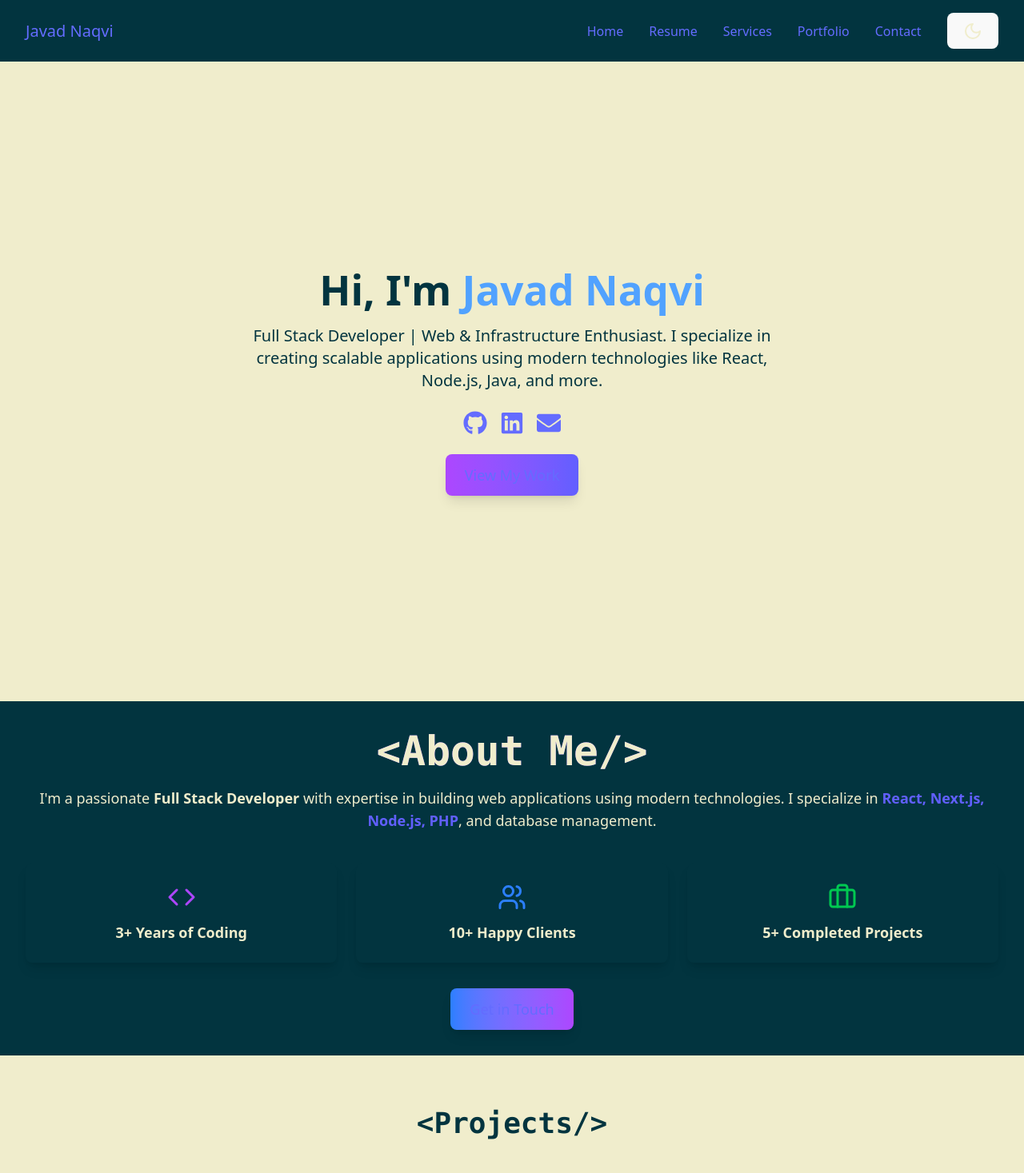
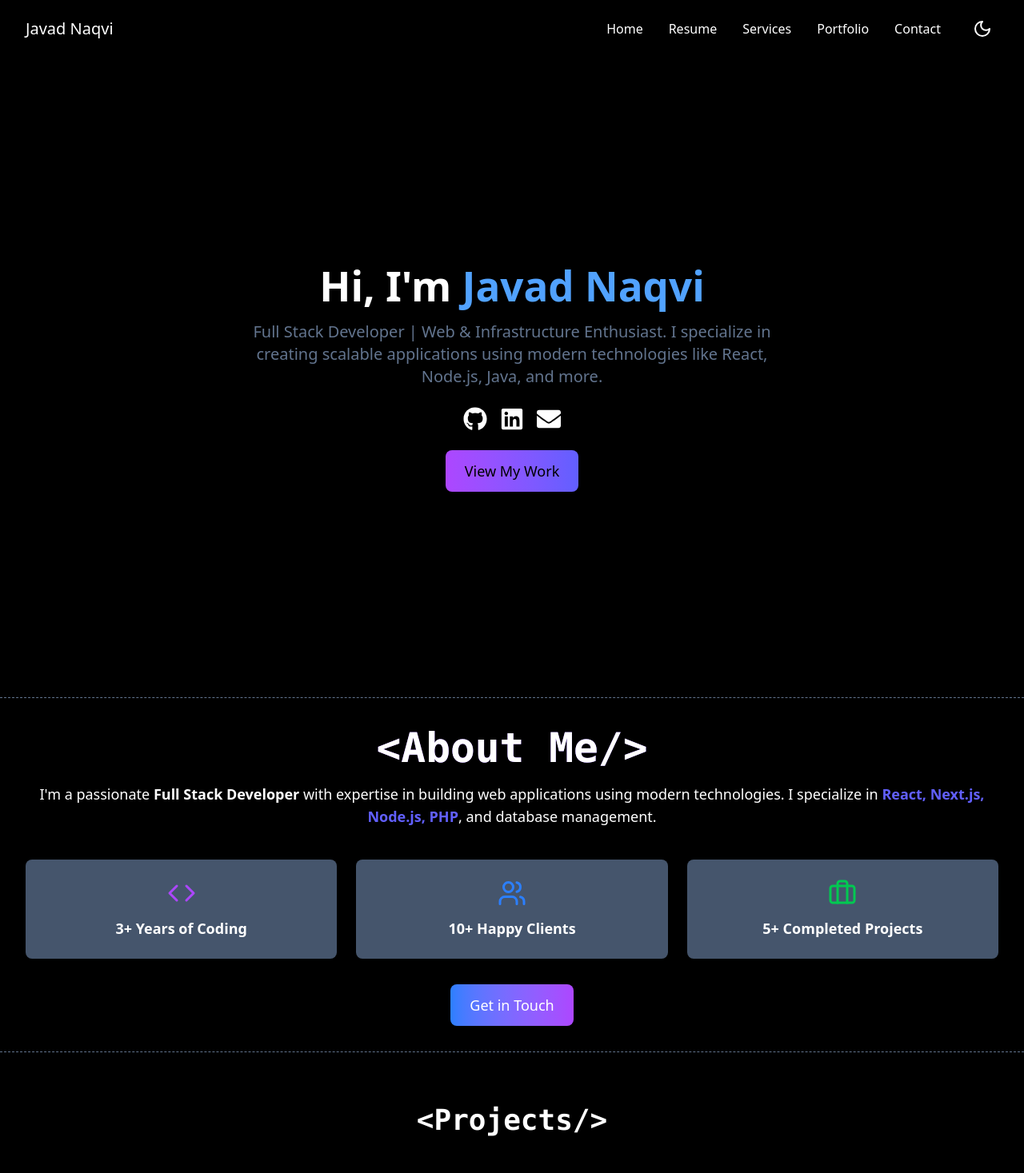
Before and after one commit to missamnaqvi/portfolio, a React (Vite) app: page / in a window 1280 px wide. Shown: the top 1467 px of the page at 80% size. Built offline with nearby package versions, Linux system fonts and the light colour scheme; grey boxes are pictures that could not be loaded.

Commit message:
theme color change

```diff
--- a/src/components/About.jsx
+++ b/src/components/About.jsx
@@ -4,10 +4,11 @@ import { Code, Users, Briefcase } from "lucide-react";
 
 export default function About() {
   return (
-    <section className="container p-8 text-center bg-[#02343F] text-[#F0EDCC]">
+    <div className="bg-black text-white border-b-[1px] border-dashed border-slate-500">
+      <section className="container p-8 text-center ">
         {/* Animated Header */}
         <motion.h1
-        className="text-4xl text-[#F0EDCC] font-bold bg-gradient-to-r from-purple-500 to-indigo-500  bg-clip-text"
+          className="text-4xl text-white font-bold bg-gradient-to-r from-purple-500 to-indigo-500  bg-clip-text"
           initial={{ opacity: 0, y: -50 }}
           animate={{ opacity: 1, y: 0 }}
           transition={{ duration: 0.8 }}
@@ -19,7 +20,7 @@ export default function About() {
 
         {/* Short Introduction */}
         <motion.p
-        className="text-[#F0EDCC] dark:text-gray-300 mt-4 text-lg"
+          className="text-white mt-4 text-lg"
           initial={{ opacity: 0, y: 20 }}
           animate={{ opacity: 1, y: 0 }}
           transition={{ duration: 1 }}
@@ -37,31 +38,31 @@ export default function About() {
         {/* Animated Stats Section */}
         <div className="mt-10 grid grid-cols-1 md:grid-cols-3 gap-6">
           <motion.div
-          className="p-6 bg-[#02343F] dark:bg-gray-800 rounded-lg shadow-lg flex flex-col items-center"
+            className="p-6 bg-slate-600 dark:bg-gray-800 rounded-lg shadow-lg flex flex-col items-center"
             whileHover={{ scale: 1.1 }}
           >
             <Code size={36} className="text-purple-500" />
-          <h3 className="mt-3 text-lg font-semibold text-[#F0EDCC]  dark:text-white">
+            <h3 className="mt-3 text-lg font-semibold text-white">
               3+ Years of Coding
             </h3>
           </motion.div>
 
           <motion.div
-          className="p-6 bg-[#02343F] dark:bg-gray-800 rounded-lg shadow-lg flex flex-col items-center"
+            className="p-6 bg-slate-600 dark:bg-gray-800 rounded-lg shadow-lg flex flex-col items-center"
             whileHover={{ scale: 1.1 }}
           >
             <Users size={36} className="text-blue-500" />
-          <h3 className="mt-3 text-lg font-semibold text-[#F0EDCC] dark:text-white">
+            <h3 className="mt-3 text-lg font-semibold text-white">
               10+ Happy Clients
             </h3>
           </motion.div>
 
           <motion.div
-          className="p-6 bg-[#02343F] dark:bg-gray-800 rounded-lg shadow-lg flex flex-col items-center"
+            className="p-6 bg-slate-600 rounded-lg shadow-lg flex flex-col items-center"
             whileHover={{ scale: 1.1 }}
           >
             <Briefcase size={36} className="text-green-500" />
-          <h3 className="mt-3 text-lg font-semibold text-[#F0EDCC] dark:text-white">
+            <h3 className="mt-3 text-lg font-semibold text-white">
               5+ Completed Projects
             </h3>
           </motion.div>
@@ -76,5 +77,6 @@ export default function About() {
           Get in Touch
         </motion.a>
       </section>
+    </div>
   );
 }
--- a/src/components/ContactForm.jsx
+++ b/src/components/ContactForm.jsx
@@ -16,12 +16,12 @@ const ContactForm = () => {
   };
 
   return (
-    <section className="container bg-[#02343F] text-[#F0EDCC]">
-      <div className="py-8 lg:py-16 px-4 mx-auto max-w-screen-md">
-        <h2 className="mb-4 text-4xl tracking-tight font-extrabold text-center text-[#F0EDCC] dark:text-white">
+    <section className=" bg-black text-white">
+      <div className="container py-8 lg:pt-16 lg:pb-8 px-4 mx-auto max-w-screen-md">
+        <h2 className="mb-4 text-4xl tracking-tight font-extrabold text-center text-white dark:text-white">
           Contact Us
         </h2>
-        <p className="mb-8 lg:mb-16 font-light text-center text-[#F0EDCC] dark:text-gray-400 sm:text-xl">
+        <p className="mb-8 lg:mb-16 font-light text-center text-white dark:text-gray-400 sm:text-xl">
           Got a technical issue? Want to send feedback about a beta feature?
           Need details about our Business plan? Let us know.
         </p>
@@ -29,7 +29,7 @@ const ContactForm = () => {
           <div>
             <label
               htmlFor="email"
-              className="block mb-2 text-sm font-medium text-[#F0EDCC] dark:text-gray-300"
+              className="block mb-2 text-sm font-medium text-white dark:text-gray-300"
             >
               Your email
             </label>
@@ -43,7 +43,7 @@ const ContactForm = () => {
                   message: "Invalid email address",
                 },
               })}
-              className={`shadow-sm bg-[#F0EDCC] text-[#02343F] border border-gray-300 text-sm rounded-lg focus:ring-primary-500 focus:border-primary-500 block w-full p-2.5 dark:bg-gray-700 dark:border-gray-600 dark:placeholder-gray-400 dark:text-[#02343F] dark:focus:ring-primary-500 dark:focus:border-primary-500 dark:shadow-sm-light ${
+              className={`shadow-sm text-white border border-gray-300 text-sm rounded-lg focus:ring-primary-500 focus:border-primary-500 block w-full p-2.5 dark:bg-gray-700 dark:border-gray-600 dark:placeholder-gray-400 dark:text-white dark:focus:ring-primary-500 dark:focus:border-primary-500 dark:shadow-sm-light ${
                 errors.email ? "border-red-500" : ""
               }`}
               placeholder="name@example.com"
@@ -58,7 +58,7 @@ const ContactForm = () => {
           <div>
             <label
               htmlFor="subject"
-              className="block mb-2 text-sm font-medium text-[#F0EDCC] dark:text-gray-300"
+              className="block mb-2 text-sm font-medium text-white dark:text-gray-300"
             >
               Subject
             </label>
@@ -72,7 +72,7 @@ const ContactForm = () => {
                   message: "Subject must be at least 5 characters",
                 },
               })}
-              className={`block p-3 w-full text-sm text-gray-900 bg-gray-50 rounded-lg border border-gray-300 shadow-sm focus:ring-primary-500 focus:border-primary-500 dark:bg-gray-700 dark:border-gray-600 dark:placeholder-gray-400 dark:text-white dark:focus:ring-primary-500 dark:focus:border-primary-500 dark:shadow-sm-light ${
+              className={`block p-3 w-full text-sm text-white bg-black rounded-lg border border-gray-300 shadow-sm focus:ring-primary-500 focus:border-primary-500 dark:bg-gray-700 dark:border-gray-600 dark:placeholder-gray-400 dark:text-white dark:focus:ring-primary-500 dark:focus:border-primary-500 dark:shadow-sm-light ${
                 errors.subject ? "border-red-500" : ""
               }`}
               placeholder="Let us know how we can help you"
@@ -87,7 +87,7 @@ const ContactForm = () => {
           <div className="sm:col-span-2">
             <label
               htmlFor="message"
-              className="block mb-2 text-sm font-medium text-[#F0EDCC] dark:text-gray-400"
+              className="block mb-2 text-sm font-medium text-white dark:text-gray-400"
             >
               Your message
             </label>
@@ -101,7 +101,7 @@ const ContactForm = () => {
                   message: "Message must be at least 10 characters",
                 },
               })}
-              className={`block p-2.5 w-full text-sm text-gray-900 bg-gray-50 rounded-lg shadow-sm border border-gray-300 focus:ring-primary-500 focus:border-primary-500 dark:bg-gray-700 dark:border-gray-600 dark:placeholder-gray-400 dark:text-white dark:focus:ring-primary-500 dark:focus:border-primary-500 ${
+              className={`block p-2.5 w-full text-sm text-white bg-black rounded-lg shadow-sm border border-gray-300 focus:ring-primary-500 focus:border-primary-500 dark:bg-gray-700 dark:border-gray-600 dark:placeholder-gray-400 dark:text-white dark:focus:ring-primary-500 dark:focus:border-primary-500 ${
                 errors.message ? "border-red-500" : ""
               }`}
               placeholder="Leave a comment..."
@@ -115,7 +115,7 @@ const ContactForm = () => {
 
           <button
             type="submit"
-            className="py-3 px-5 text-sm font-medium text-center bg-[#F0EDCC] text-[#02343F] rounded-lg bg-primary-700 sm:w-fit hover:bg-primary-800 focus:ring-4 focus:outline-none focus:ring-primary-300 dark:bg-primary-600 dark:hover:bg-primary-700 dark:focus:ring-primary-800"
+            className="py-3 px-5 text-sm font-medium text-center bg-slate-300 text-black rounded-lg bg-primary-700 sm:w-fit hover:bg-primary-800 focus:ring-4 focus:outline-none focus:ring-primary-300 dark:bg-primary-600 dark:hover:bg-primary-700 dark:focus:ring-primary-800"
           >
             Send message
           </button>
--- a/src/components/Footer.jsx
+++ b/src/components/Footer.jsx
@@ -2,15 +2,14 @@ import React from "react";
 
 export default function Footer() {
   return (
-    <footer class="bg-[#02343F] text-[#F0EDCC] dark:bg-gray-900">
+    <footer class="bg-black text-white">
       <div class="container px-4 md:py-8">
         <hr class="my-6 border-gray-200 sm:mx-auto dark:border-gray-700 lg:my-2" />
-        <span class="block text-sm text-gray-500 sm:text-center dark:text-gray-400">
-          © 2023{" "}
+        <span class="block text-center text-sm sm:text-center dark:text-gray-400">
           <a href="https://flowbite.com/" class="hover:underline">
-            JAVAD NAQVI
+            Made With &#x2764; By &nbsp;<strong>JAVAD NAQVI</strong>
           </a>
-          . All Rights Reserved.
+          <br />© 2023-All Rights Reserved.
         </span>
       </div>
     </footer>
--- a/src/components/Header.jsx
+++ b/src/components/Header.jsx
@@ -17,7 +17,7 @@ export default function Header() {
   }, [theme]);
 
   return (
-    <header className="bg-[#02343F] text-[#F0EDCC]">
+    <header className="bg-black text-white">
       <nav className="container px-4 sm:px-6 lg:px-8 py-4">
         <div className="flex justify-between items-center">
           {/* Logo */}
--- a/src/components/Hero.jsx
+++ b/src/components/Hero.jsx
@@ -3,7 +3,8 @@ import { FaGithub, FaLinkedin, FaEnvelope } from "react-icons/fa";
 
 export default function Hero() {
   return (
-    <section className="container flex flex-col items-center justify-center min-h-screen bg-[#F0EDCC] text-[#02343F] text-center p-6">
+    <div className="bg-black text-white border-b-[1px] border-dashed border-slate-500">
+      <section className="container flex flex-col items-center justify-center min-h-screen text-center p-6">
         <motion.h1
           className="text-5xl font-bold mb-4"
           initial={{ opacity: 0, y: -50 }}
@@ -13,14 +14,14 @@ export default function Hero() {
           Hi, I'm <span className="text-blue-400">Javad Naqvi</span>
         </motion.h1>
         <motion.p
-        className="text-xl text-[#02343F] max-w-2xl"
+          className="text-xl text-slate-500 max-w-2xl"
           initial={{ opacity: 0, y: 50 }}
           animate={{ opacity: 1, y: 0 }}
           transition={{ duration: 0.8, delay: 0.3 }}
         >
-        Full Stack Developer | Web & Infrastructure Enthusiast. I specialize in
-        creating scalable applications using modern technologies like React,
-        Node.js, Java, and more.
+          Full Stack Developer | Web & Infrastructure Enthusiast. I specialize
+          in creating scalable applications using modern technologies like
+          React, Node.js, Java, and more.
         </motion.p>
         <motion.div
           className="flex space-x-4 mt-6"
@@ -56,5 +57,6 @@ export default function Hero() {
           View My Work
         </motion.a>
       </section>
+    </div>
   );
 }
--- a/src/components/Project/Projects.jsx
+++ b/src/components/Project/Projects.jsx
@@ -21,10 +21,10 @@ export default function Projects() {
   return (
     <section
       id="projects"
-      className="container py-16 bg-[#F0EDCC] text-[#02343F] dark:bg-gray-900"
+      className="py-16 bg-black text-white border-b-[1px] border-dashed border-slate-500"
     >
-      <div className="px-6">
-        <h2 className="text-4xl font-bold text-center text-[#02343F] dark:text-white mb-12">
+      <div className="container px-6">
+        <h2 className="text-4xl font-bold text-center text-white dark:text-white mb-12">
           <code>&lt;Projects/&gt;</code>
         </h2>
 
@@ -51,10 +51,10 @@ export default function Projects() {
 
               {/* Project Description */}
               <div className="md:w-1/2">
-                <h3 className="text-xl font-bold text-[#02343F]">
+                <h3 className="text-xl font-bold text-white">
                   {project.title}
                 </h3>
-                <p className="text-[#02343F] mt-2">{project.description}</p>
+                <p className="text-white mt-2">{project.description}</p>
               </div>
             </motion.div>
           ))}
--- a/src/components/Resume.jsx
+++ b/src/components/Resume.jsx
@@ -40,7 +40,7 @@ const education = [
 
 const EducationItem = ({ edu }) => (
   <motion.div
-    className="education-content text-[#F0EDCC] py-[10px] px-[20px] flex gap-[10px] sm:gap-[40px] border-l-[2px] border-[#F0EDCC] border-solid"
+    className="education-content text-white py-[10px] px-[20px] flex gap-[10px] sm:gap-[40px] border-l-[2px] border-[#F0EDCC] border-solid"
     initial={{ opacity: 0, y: 50 }}
     animate={{ opacity: 1, y: 0 }}
     transition={{ duration: 0.5 }}
@@ -73,17 +73,17 @@ const ExperienceItem = ({ exp }) => (
 
 const Qualification = () => {
   return (
-    <div className="container py-5 px-4  bg-[#02343F] text-[#F0EDCC]">
-      <div className="flex flex-wrap w-full header mb-8">
-        <div className="w-full sm:w-1/2 mb-6 sm:mb-0 flex flex-col gap-5 text-[#F0EDCC]">
-          <h2 className="text-3xl md:text-4xl font-bold text-left text-[#F0EDCC]">
+    <div className="py-5 px-4 bg-black text-white border-b-[1px] border-dashed border-slate-500">
+      <div className="container flex flex-wrap w-full header mb-8">
+        <div className="w-full sm:w-1/2 mb-6 sm:mb-0 flex flex-col gap-5 text-white">
+          <h2 className="text-3xl md:text-4xl font-bold text-left text-white">
             <code>&lt;Education/&gt;</code>
           </h2>
           {education.map((edu, index) => (
             <EducationItem key={index} edu={edu} />
           ))}
         </div>
-        <div className="w-full sm:w-1/2 mb-6 sm:mb-0 flex flex-col gap-5 text-[#F0EDCC]">
+        <div className="w-full sm:w-1/2 mb-6 sm:mb-0 flex flex-col gap-5 text-white">
           <h2 className="text-3xl md:text-4xl font-bold text-left">
             <code>&lt;Experience/&gt;</code>
           </h2>
--- a/src/components/Skills.jsx
+++ b/src/components/Skills.jsx
@@ -2,14 +2,14 @@ import React from "react";
 
 export default function Skills() {
   return (
-    <section class="container py-10 min-h-screen w-full  md:px-8 xl:px-20 bg-[#F0EDCC] text-[#02343F] flex items-center">
-      <div class="flex flex-col md:flex-row items-center md:items-start gap-16 w-full">
+    <section class="py-10 min-h-screen w-full  md:px-8 xl:px-20 bg-black text-white border-b-[1px] border-dashed border-slate-500 flex items-center">
+      <div class="container flex flex-col md:flex-row items-center md:items-start gap-16 w-full">
         {/*  Left Side */}
         <div class="w-full md:w-1/2 relative p-6 sm:px-28 md:p-0">
-          <div class="text-[#02343F] p-6 pl-10 pr-20 sm:pl-10 lg:pr-20">
+          <div class="text-slate-300 p-6 pl-10 pr-20 sm:pl-10 lg:pr-20">
             {/*  Vertical Text */}
             <div class="absolute -left-4 top-16 sm:left-16 top-20 sm:top-24 md:-left-12 xl:-left-16 md:top-16 xl:top-24 rotate-[-90deg] text-sm tracking-widest flex flex-row justify-start gap-2">
-              <div class="xl:w-16 md:w-10 sm:w-8 w-8 h-[2px] bg-[#02343F] mt-2 mx-auto"></div>
+              <div class="xl:w-16 md:w-10 sm:w-8 w-8 h-[2px]  mt-2 mx-auto"></div>
               <p>All Skills</p>
             </div>
 
@@ -38,7 +38,7 @@ export default function Skills() {
         <div class="w-full md:w-1/2 flex justify-center items-center ">
           <div class="grid grid-cols-3 md:grid-cols-4 gap-4">
             {/* Static Icons */}
-            <div class="text-center bg-[#02343F] text-[#F0EDCC] ">
+            <div class="text-center bg-[#02343F] text-white ">
               <div class="p-4 bg-secondary rounded-lg shadow-lg flex flex-col justify-center items-center">
                 <span class="text-4xl">
                   <svg
@@ -66,7 +66,7 @@ export default function Skills() {
               </div>
             </div>
 
-            <div class="text-center bg-[#02343F] text-[#F0EDCC]">
+            <div class="text-center bg-[#02343F] text-white">
               <div class="p-4 bg-secondary rounded-lg shadow-lg flex flex-col justify-center items-center">
                 <span class="text-4xl">
                   <svg
@@ -94,7 +94,7 @@ export default function Skills() {
               </div>
             </div>
 
-            <div class="text-center bg-[#02343F] text-[#F0EDCC]">
+            <div class="text-center bg-[#02343F] text-white">
               <div class="p-4 bg-secondary rounded-lg shadow-lg flex flex-col justify-center items-center">
                 <span class="text-4xl">
                   <svg
@@ -118,7 +118,7 @@ export default function Skills() {
               </div>
             </div>
 
-            <div class="text-center bg-[#02343F] text-[#F0EDCC]">
+            <div class="text-center bg-[#02343F] text-white">
               <div class="p-4 bg-secondary rounded-lg shadow-lg flex flex-col justify-center items-center">
                 <span class="text-4xl">
                   <svg
@@ -142,7 +142,7 @@ export default function Skills() {
               </div>
             </div>
 
-            <div class="text-center bg-[#02343F] text-[#F0EDCC]">
+            <div class="text-center bg-[#02343F] text-white">
               <div class="p-4 bg-secondary rounded-lg shadow-lg flex flex-col justify-center items-center">
                 <span class="text-4xl">
                   <svg
@@ -166,7 +166,7 @@ export default function Skills() {
               </div>
             </div>
 
-            <div class="text-center bg-[#02343F] text-[#F0EDCC]">
+            <div class="text-center bg-[#02343F] text-white">
               <div class="p-4 bg-secondary rounded-lg shadow-lg flex flex-col justify-center items-center">
                 <span class="text-4xl">
                   <svg
@@ -198,7 +198,7 @@ export default function Skills() {
               </div>
             </div>
 
-            <div class="text-center bg-[#02343F] text-[#F0EDCC]">
+            <div class="text-center bg-[#02343F] text-white">
               <div class="p-4 bg-secondary rounded-lg shadow-lg flex flex-col justify-center items-center">
                 <span class="text-4xl">
                   <svg
@@ -224,7 +224,7 @@ export default function Skills() {
               </div>
             </div>
 
-            <div class="text-center bg-[#02343F] text-[#F0EDCC]">
+            <div class="text-center bg-[#02343F] text-white">
               <div class="p-4 bg-secondary rounded-lg shadow-lg flex flex-col justify-center items-center">
                 <span class="text-4xl">
                   <svg
@@ -263,7 +263,7 @@ export default function Skills() {
               </div>
             </div>
 
-            <div class="text-center bg-[#02343F] text-[#F0EDCC]">
+            <div class="text-center bg-[#02343F] text-white">
               <div class="p-4 bg-secondary rounded-lg shadow-lg flex flex-col justify-center items-center">
                 <span class="text-4xl">
                   <svg
@@ -299,7 +299,7 @@ export default function Skills() {
               </div>
             </div>
 
-            <div class="text-center bg-[#02343F] text-[#F0EDCC]">
+            <div class="text-center bg-[#02343F] text-white">
               <div class="p-4 bg-secondary rounded-lg shadow-lg flex flex-col justify-center items-center">
                 <span class="text-4xl">
                   <svg
@@ -330,7 +330,7 @@ export default function Skills() {
               </div>
             </div>
 
-            <div class="text-center bg-[#02343F] text-[#F0EDCC]">
+            <div class="text-center bg-[#02343F] text-white">
               <div class="p-4 bg-secondary rounded-lg shadow-lg flex flex-col justify-center items-center">
                 <span class="text-4xl">
                   <svg
@@ -377,7 +377,7 @@ export default function Skills() {
               </div>
             </div>
 
-            <div class="text-center bg-[#02343F] text-[#F0EDCC]">
+            <div class="text-center bg-[#02343F] text-white">
               <div class="p-4 bg-secondary rounded-lg shadow-lg flex flex-col justify-center items-center">
                 <span class="text-4xl">
                   <svg
--- a/src/index.css
+++ b/src/index.css
@@ -1,7 +1,5 @@
 @import "tailwindcss";
-/* @import url('https://fonts.googleapis.com/css2?family=Fira+Code:wght@300..700&display=swap'); */
 :root {
-  font-family: system-ui, Avenir, Helvetica, Arial, sans-serif;
   line-height: 1.5;
   font-weight: 400;
 
@@ -17,11 +15,7 @@
 
 a {
   font-weight: 500;
-  color: #646cff;
   text-decoration: inherit;
-}
-a:hover {
-  color: #535bf2;
 }
 
 body {
@@ -34,33 +28,16 @@ h1 {
 }
 
 button {
-  border-radius: 8px;
-  border: 1px solid transparent;
-  padding: 0.6em 1.2em;
-  font-size: 1em;
-  font-weight: 500;
-  font-family: inherit;
-  background-color: #1a1a1a;
-  cursor: pointer;
-  transition: border-color 0.25s;
-}
-button:hover {
-  border-color: #646cff;
-}
-button:focus,
-button:focus-visible {
-  outline: 4px auto -webkit-focus-ring-color;
+    cursor: pointer;
 }
 
 @media (prefers-color-scheme: light) {
   :root {
     color: #213547;
-    background-color: #ffffff;
   }
   a:hover {
     color: #747bff;
   }
   button {
-    background-color: #f9f9f9;
   }
 }
```
Lines whose indentation alone changed are shown as unchanged.
